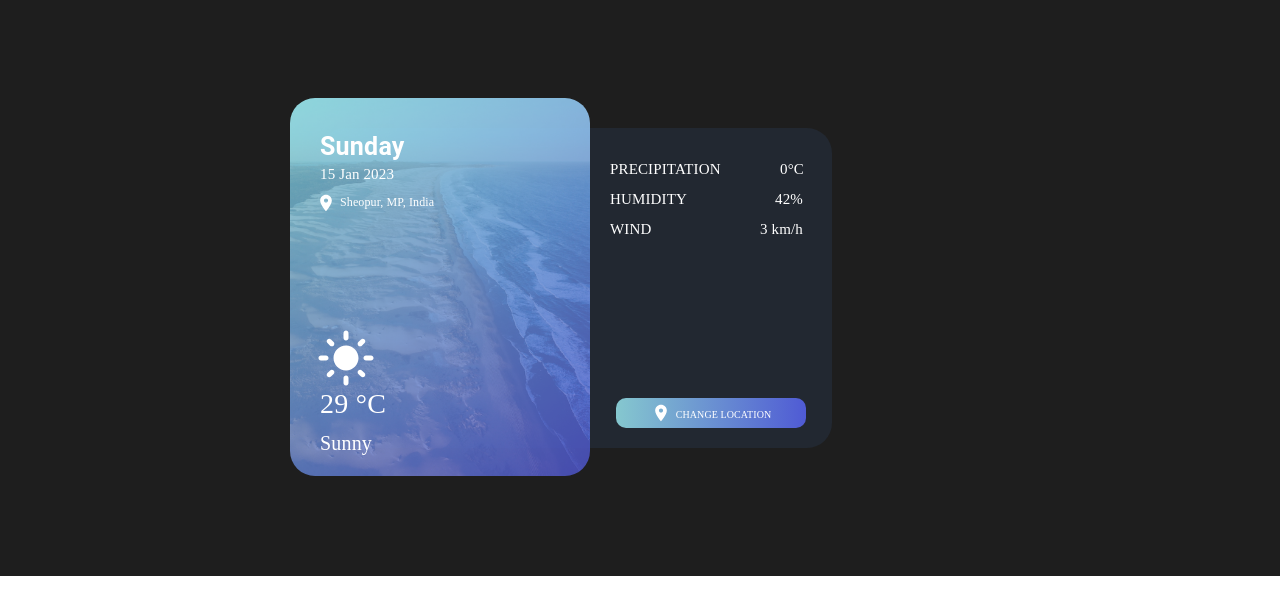
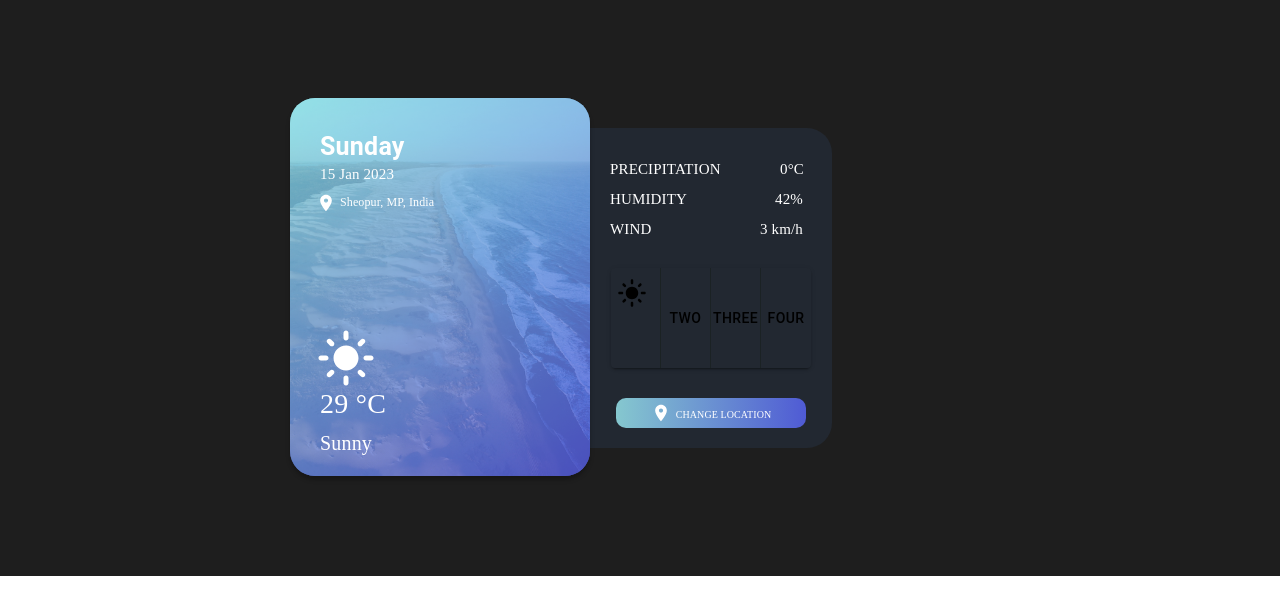
Before and after one commit to vinodjatav/weather-app, a React (Create React App) app: page / in a window 1280 px wide. Shown: the top 614 px of the page. Built offline with nearby package versions, Linux system fonts and the light colour scheme.

Commit message:
add group radio button on right side.

```diff
--- a/src/components/WeatherApp.tsx
+++ b/src/components/WeatherApp.tsx
@@ -1,10 +1,26 @@
-import { Box, Button, Stack, Typography } from "@mui/material";
+import { Box, Button, ButtonGroup, Stack, Typography } from "@mui/material";
 import React from "react";
 import Rectangle from "../Icons/Rectangle.png";
 import Card from "@mui/material/Card";
 import CardMedia from "@mui/material/CardMedia";
 import PlaceIcon from "@mui/icons-material/Place";
 import LightModeIcon from "@mui/icons-material/LightMode";
+import { styled } from "@mui/system";
+
+const StyledButtonGroup = styled(ButtonGroup)({
+  // change the text color for all buttons
+  "& .MuiButtonGroup-grouped": {
+    backgroundColor: "#222831",
+    color: "#000000",
+    "&:hover": {
+      backgroundColor: "#ffffff",
+    },
+  },
+  // change the button group dividers color
+  "& .MuiButtonGroup-grouped:not(:last-of-type)": {
+    borderColor: "#131c1470",
+  },
+});
 
 export const WeatherApp = () => {
   return (
@@ -33,6 +49,9 @@ export const WeatherApp = () => {
               width: "300px",
               height: "378px",
               borderRadius: "25px",
+              background:
+                "linear-gradient(152.19deg, rgba(100, 168, 171, 0.9) -0.04%, rgba(83, 91, 230, 0.9) 100%)",
+              boxShadow: "0px 4px 4px rgba(0, 0, 0, 0.25)",
             }}
             component="img"
             src={Rectangle}
@@ -197,6 +216,74 @@ export const WeatherApp = () => {
           >
             3 km/h
           </Typography>
+
+          <StyledButtonGroup
+            variant="contained"
+            aria-label="outlined primary button group"
+            sx={{
+              position: "absolute",
+              ml: "35px",
+              mt: "140px",
+              //   width: "50px",
+              //   height: "100px",
+              color: "warning",
+              borderRadius: "5px",
+              //   borderColor: "#131c1470",
+              ".MuiButtonGroup-root": {
+                borderColor: "#131c1470",
+              },
+            }}
+          >
+            <Button
+              sx={{
+                backgroundColor: "#222831",
+                width: "50px",
+                height: "100px",
+                color: "#000",
+              }}
+            >
+              <LightModeIcon
+                sx={{
+                  position: "absolute",
+                  mt: "-50px",
+                  ml: "-7px",
+                  color: "#000",
+                  width: "30px",
+                  height: "30px",
+                }}
+              />
+            </Button>
+            <Button
+              sx={{
+                borderColor: "#131c1470",
+                backgroundColor: "#222831",
+                width: "50px",
+                height: "100px",
+              }}
+            >
+              Two
+            </Button>
+            <Button
+              sx={{
+                borderColor: "#131c1470",
+                backgroundColor: "#222831",
+                width: "50px",
+                height: "100px",
+              }}
+            >
+              Three
+            </Button>
+            <Button
+              sx={{
+                borderColor: "#131c1470",
+                backgroundColor: "#222831",
+                width: "50px",
+                height: "100px",
+              }}
+            >
+              Four
+            </Button>
+          </StyledButtonGroup>
           <Button
             sx={{
               position: "absolute",
```
